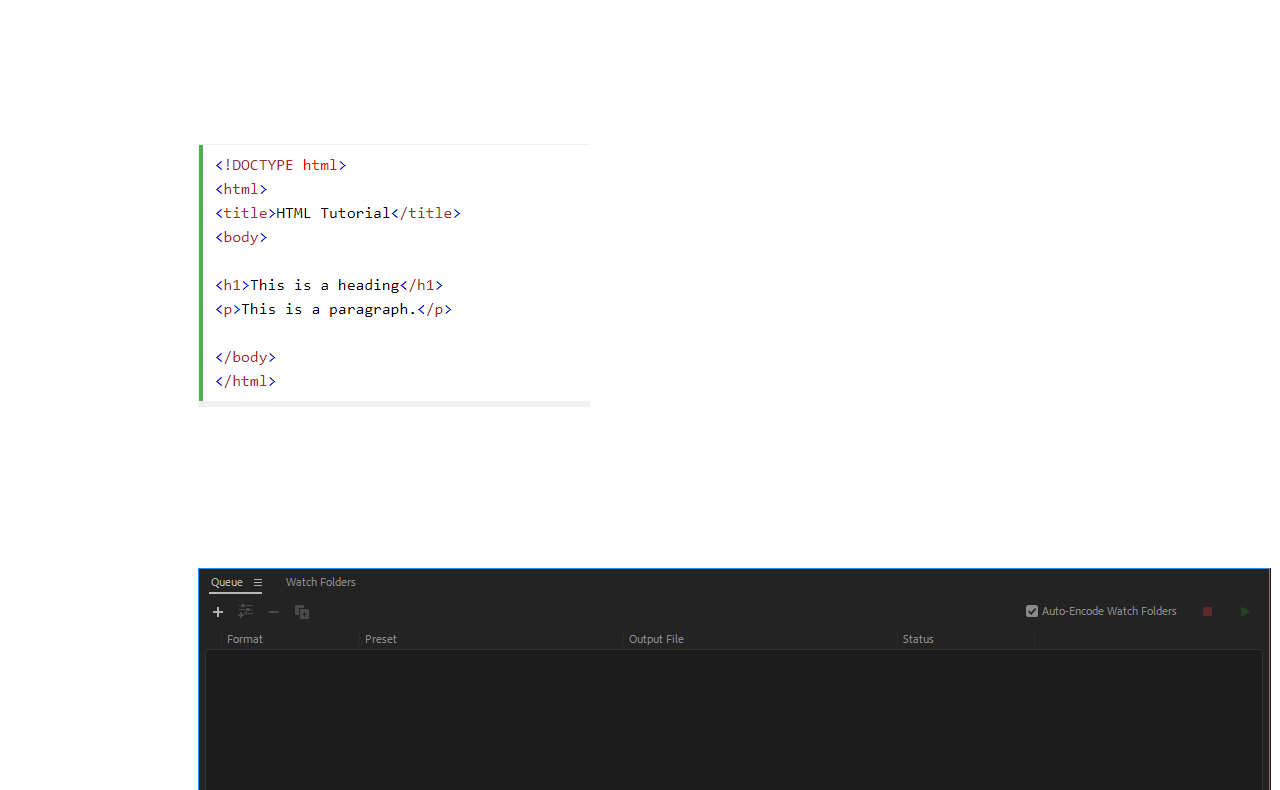
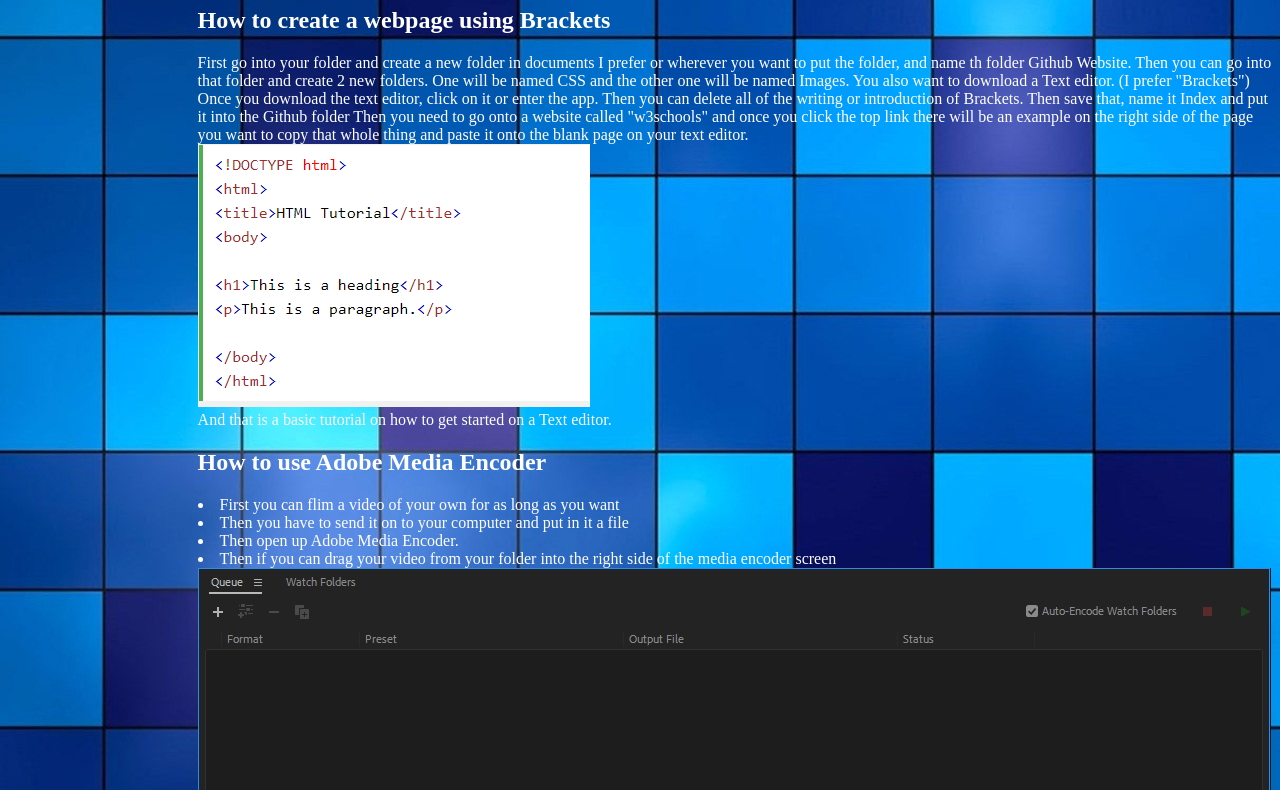
Before and after one commit to Hitsticker13/My-website, a plain HTML site: page index.html in a window 1280 px wide. Shown: the part 73-863 px from the top of the page. Drawn offline with Linux system fonts and the light colour scheme; the site is published under a folder, as on GitHub Pages, so addresses that start at the root find nothing.

Commit message:
BCK Images

```diff
--- a/index.html
+++ b/index.html
@@ -5,7 +5,7 @@
     <title>Html Tutorial with Maddox</title>
     <style>
         body{
-        background-image: url(/Images/Best-Website-Background-Images10.jpg);
+        background-image: url("Images/Best-Website-Background-Images10.jpg");
         }
         h1{
             color: white;
```
